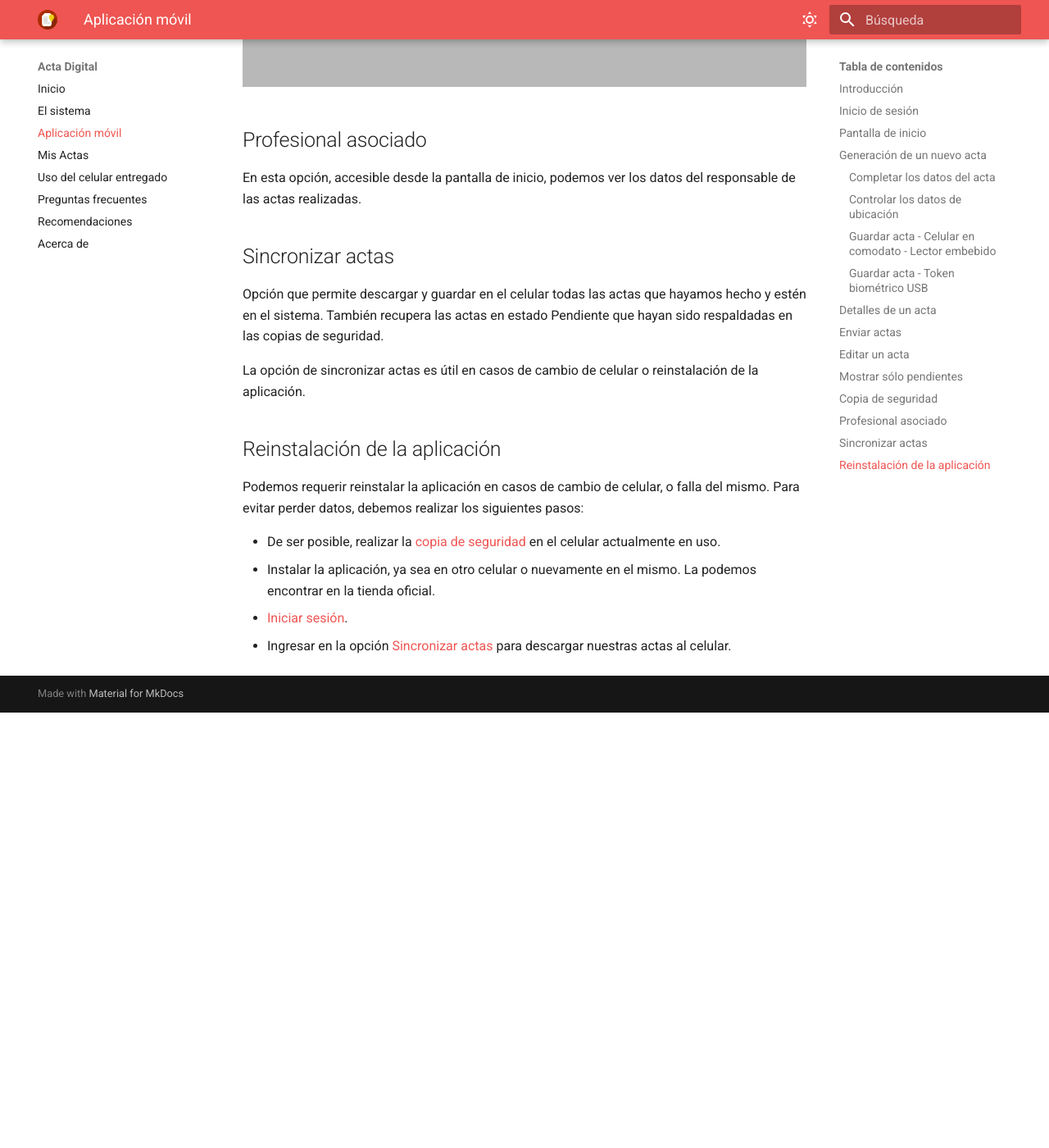
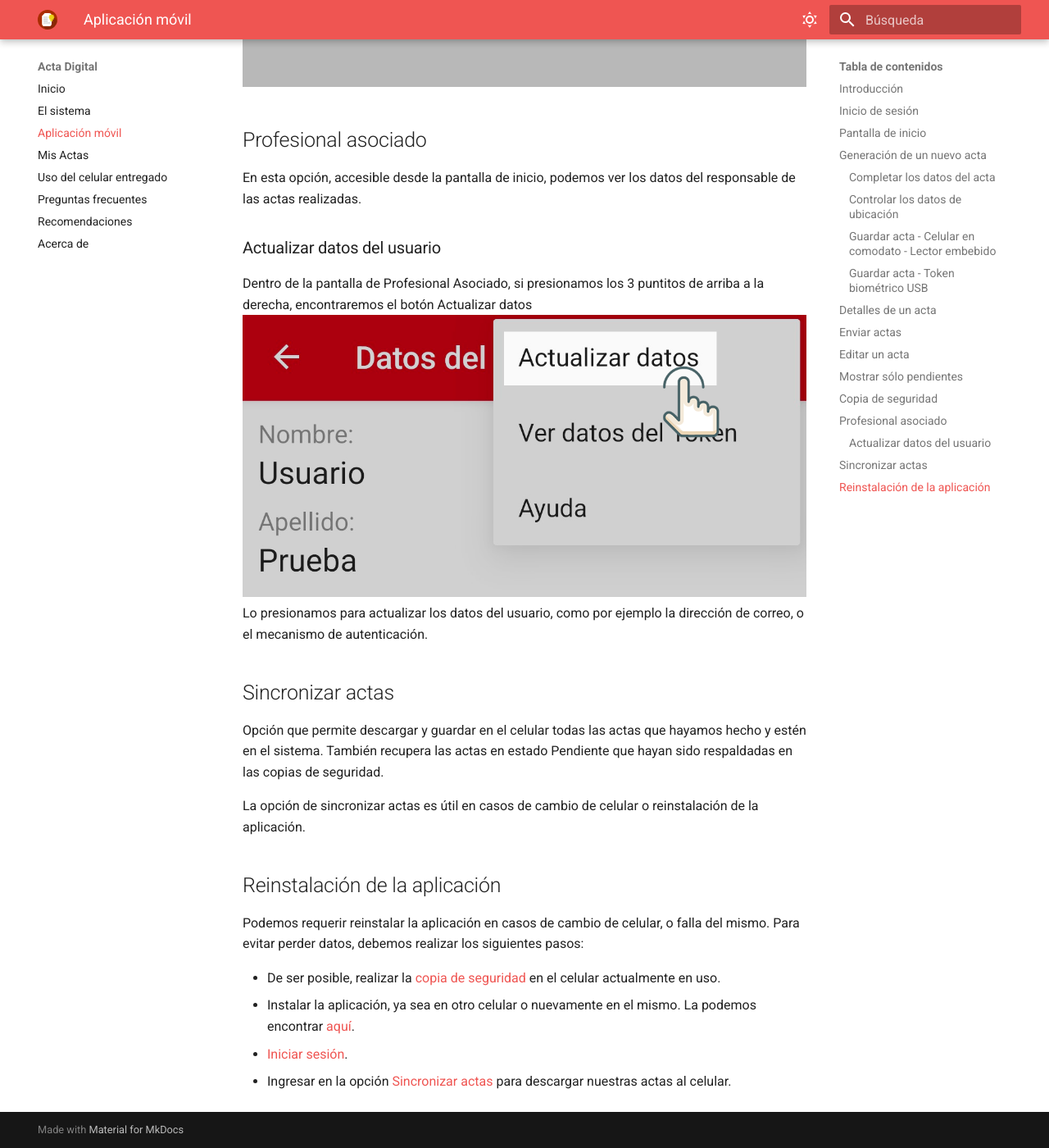
Before and after one commit to actadigital/docs, an MkDocs documentation site: the page built from docs/instructivos/app.md, in a window 1280 px wide and 1400 px high, scrolled down 7895 px. Shown: the whole window at 82% size. Built offline with MkDocs 1.6.1 and Material for MkDocs 9.7.7, drawn with Linux system fonts in a browser that asks for light colours; before the commit the page ends 8764 px from its top, so only the background shows below that.

Commit message:
Agrego pasos actualizar datos usuario

```diff
--- a/docs/instructivos/app.md
+++ b/docs/instructivos/app.md
@@ -135,6 +135,12 @@ Esta opción, accesible desde la [pantalla de inicio](#pantalla-de-inicio), perm
 
 En esta opción, accesible desde la pantalla de inicio, podemos ver los datos del responsable de las actas realizadas.
 
+### Actualizar datos del usuario
+
+Dentro de la pantalla de Profesional Asociado, si presionamos los 3 puntitos de arriba a la derecha, encontraremos el botón Actualizar datos
+![Actualizar datos del usuario](/es/latest/img/actualizar_datos.png)
+Lo presionamos para actualizar los datos del usuario, como por ejemplo la dirección de correo, o el mecanismo de autenticación.
+
 ## Sincronizar actas
 
 Opción que permite descargar y guardar en el celular todas las actas que hayamos hecho y estén en el sistema. También recupera las actas en estado Pendiente que hayan sido respaldadas en las copias de seguridad.
@@ -146,6 +152,6 @@ La opción de sincronizar actas es útil en casos de cambio de celular o reinsta
 Podemos requerir reinstalar la aplicación en casos de cambio de celular, o falla del mismo. Para evitar perder datos, debemos realizar los siguientes pasos:
 
 - De ser posible, realizar la [copia de seguridad](#copia-de-seguridad) en el celular actualmente en uso.
-- Instalar la aplicación, ya sea en otro celular o nuevamente en el mismo. La podemos encontrar en la tienda oficial.
+- Instalar la aplicación, ya sea en otro celular o nuevamente en el mismo. La podemos encontrar [aquí](https://actadigital.com.ar/#download).
 - [Iniciar sesión](#inicio-de-sesion).
 - Ingresar en la opción [Sincronizar actas](#sincronizar-actas) para descargar nuestras actas al celular.
```
Also changed, not shown: docs/img/actualizar_datos.png (added).
